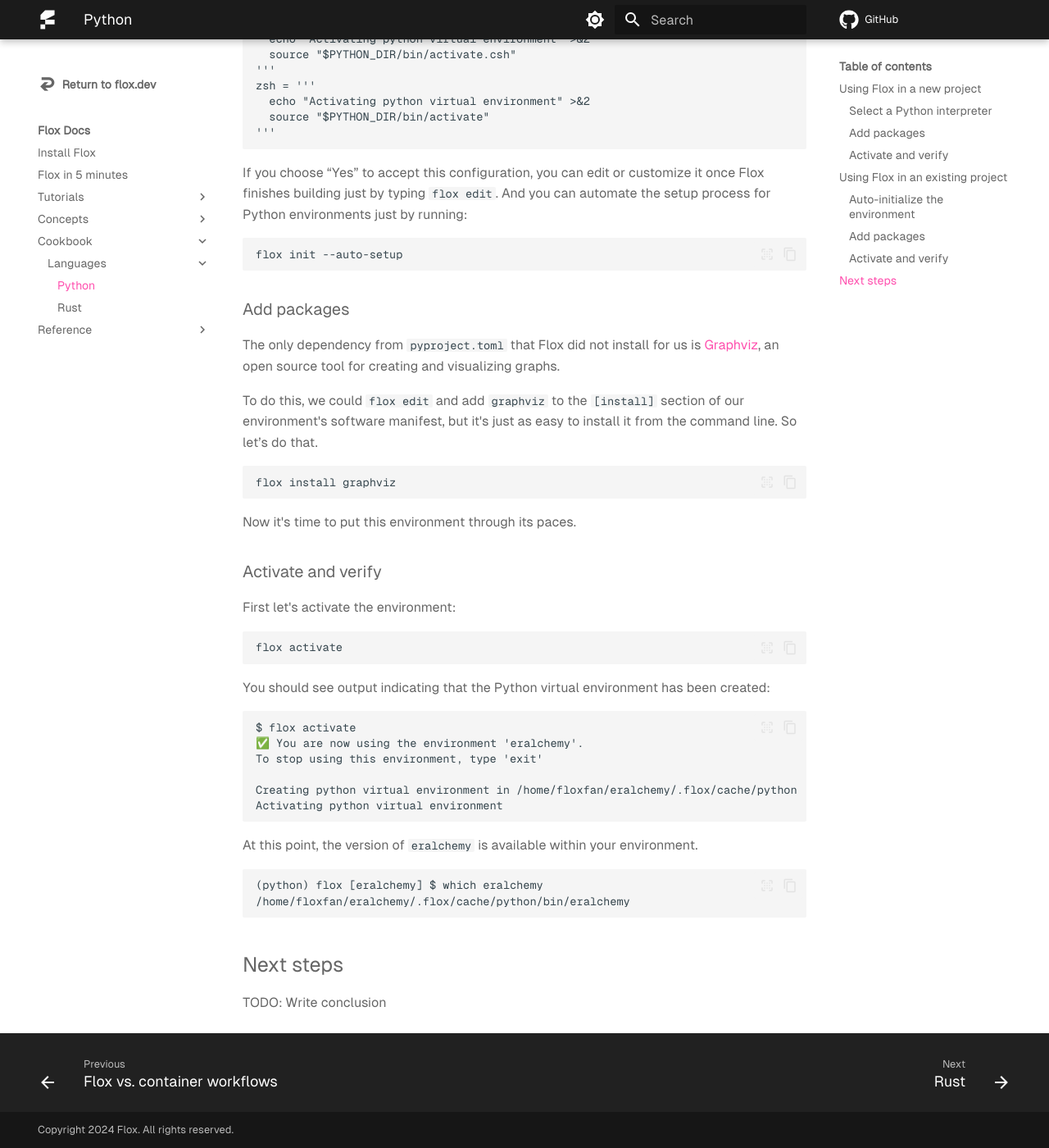
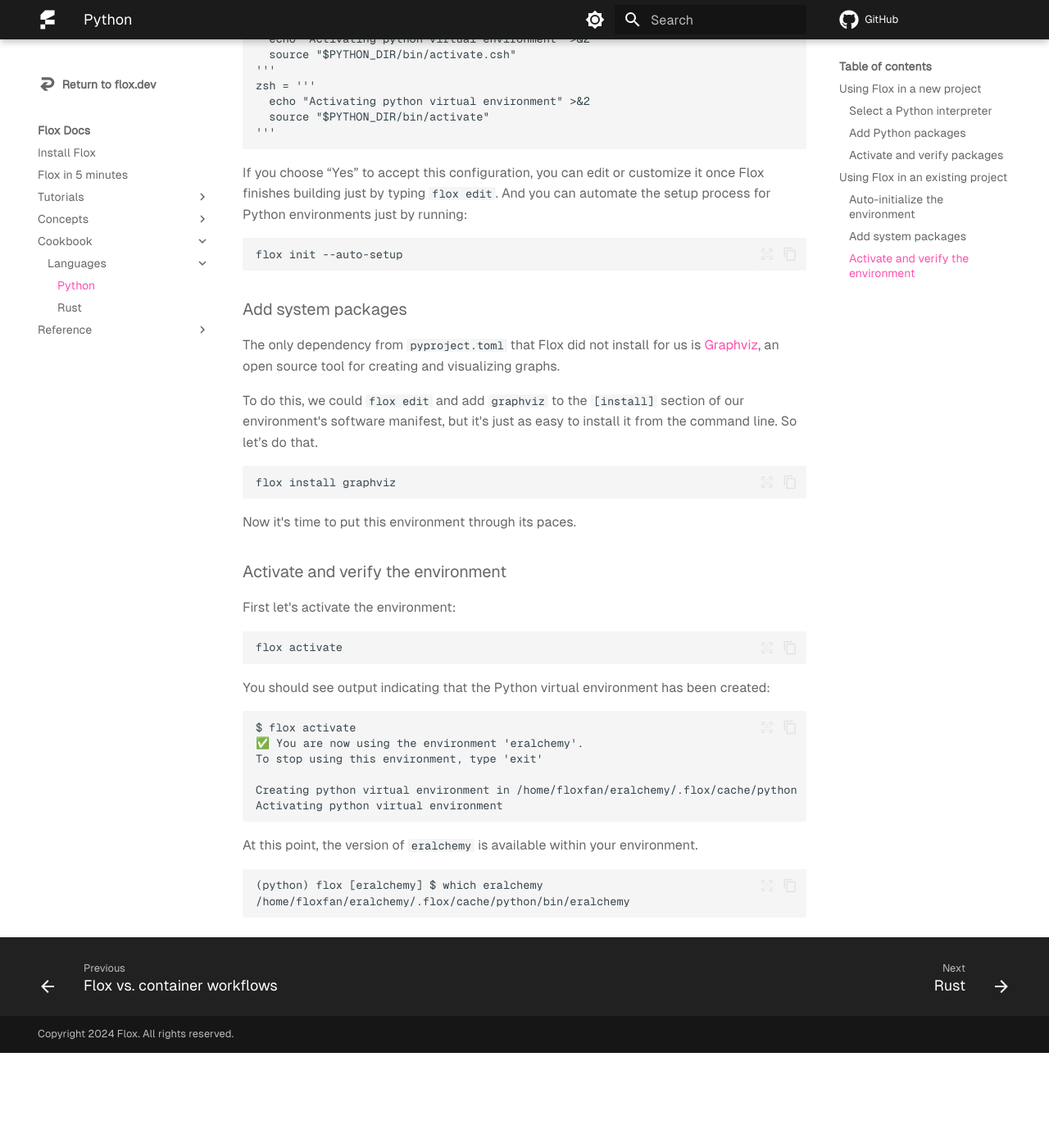
Before and after one commit to flox/floxdocs, an MkDocs documentation site: the page built from docs/cookbook/languages/python.md, in a window 1280 px wide and 1400 px high, scrolled down 4950 px. Shown: the whole window at 82% size. Built offline with MkDocs 1.6.1 and Material for MkDocs 9.7.7, drawn with Linux system fonts in a browser that asks for light colours; plug-ins that fetch from the network failed and are left out; comment, search, counter and statistics services are not loaded; after the commit the page ends 6234 px from its top, so only the background shows below that; some of the changed text lies outside the part shown.

````diff
--- a/docs/cookbook/languages/python.md
+++ b/docs/cookbook/languages/python.md
@@ -97,7 +97,7 @@ When `flox upgrade` is run in this environment, the version of Python will be up
 flox install python311Full@python3-3.11.3
 ```
 
-### Add packages
+### Add Python packages
 
 Python projects often require a collection of packages in addition to an interpreter. Often these are installed using `pip`, but they can also be acquired from the Flox Catalog. This will allow them to be locked in the Flox Manifest alongside the other packages in your environment.
 
@@ -130,7 +130,8 @@ $ flox install python311Packages.numpy python311Packages.pandas
 ✅ 'pandas' installed to environment 'new-python-project'
 ```
 
-### Activate and verify
+### Activate and verify packages
+
 Once the packages have been installed, activate the new environment:
 
 ```
@@ -249,7 +250,7 @@ If you choose “Yes” to accept this configuration, you can edit or customize
 flox init --auto-setup
 ```
 
-### Add packages
+### Add system packages
 
 The only dependency from `pyproject.toml` that Flox did not install for us is [Graphviz](https://graphviz.org/), an open source tool for creating and visualizing graphs.
 
@@ -261,7 +262,7 @@ flox install graphviz
 
 Now it's time to put this environment through its paces.
 
-### Activate and verify
+### Activate and verify the environment
 
 First let's activate the environment:
 
@@ -286,8 +287,3 @@ At this point, the version of `eralchemy` is available within your environment.
 (python) flox [eralchemy] $ which eralchemy
 /home/floxfan/eralchemy/.flox/cache/python/bin/eralchemy
 ```
-
-
-## Next steps
-
-TODO: Write conclusion
````
